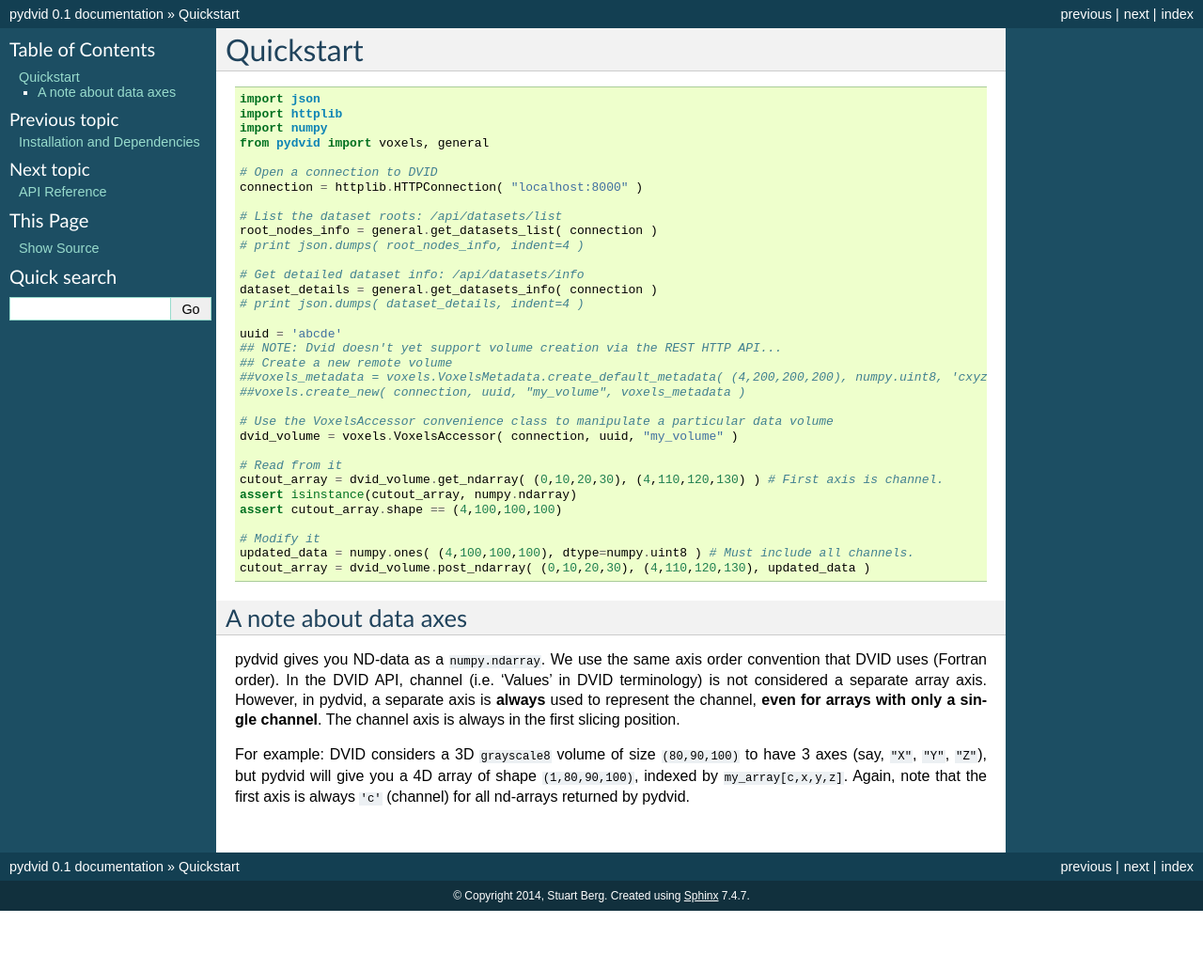
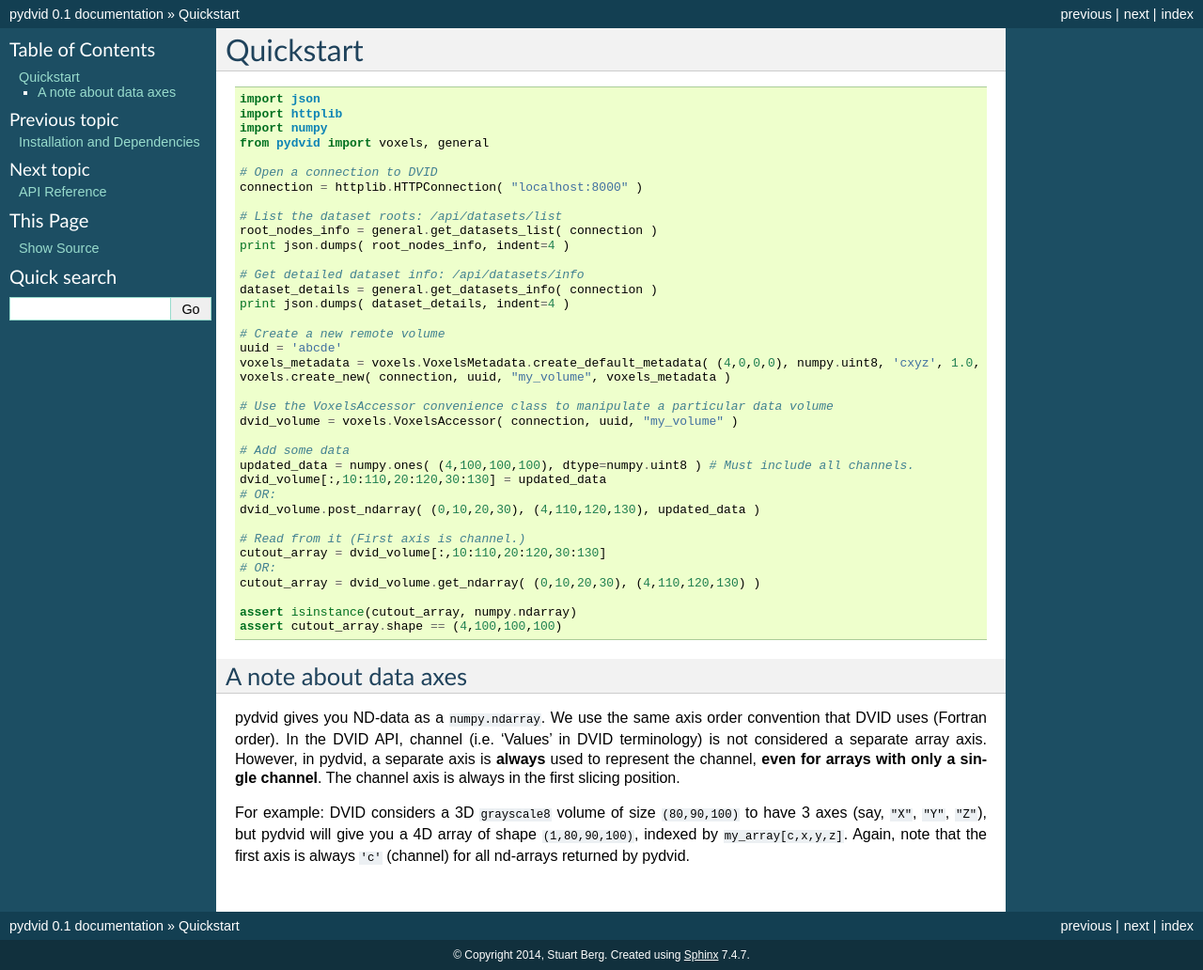
Before and after one commit to janelia-flyem/pydvid, a Sphinx documentation site: the page built from docs/source/quickstart.rst, in a window 1280 px wide. Shown: the whole page at 94% size. Built offline with Sphinx 7.4.7, drawn with Linux system fonts in a browser that asks for light colours; before the commit the page ends 969 px from its top, so only the background shows below that.

Commit message:
docs: quickstart: show slicing syntax examples

```diff
--- a/docs/source/quickstart.rst
+++ b/docs/source/quickstart.rst
@@ -14,29 +14,33 @@ Quickstart
 
     # List the dataset roots: /api/datasets/list
     root_nodes_info = general.get_datasets_list( connection )
-    # print json.dumps( root_nodes_info, indent=4 )
+    print json.dumps( root_nodes_info, indent=4 )
 
     # Get detailed dataset info: /api/datasets/info
     dataset_details = general.get_datasets_info( connection )
-    # print json.dumps( dataset_details, indent=4 )
+    print json.dumps( dataset_details, indent=4 )
 
+    # Create a new remote volume
     uuid = 'abcde'
-    ## NOTE: Dvid doesn't yet support volume creation via the REST HTTP API...
-    ## Create a new remote volume
-    ##voxels_metadata = voxels.VoxelsMetadata.create_default_metadata( (4,200,200,200), numpy.uint8, 'cxyz', 1.0, "" )
-    ##voxels.create_new( connection, uuid, "my_volume", voxels_metadata )
+    voxels_metadata = voxels.VoxelsMetadata.create_default_metadata( (4,0,0,0), numpy.uint8, 'cxyz', 1.0, "" )
+    voxels.create_new( connection, uuid, "my_volume", voxels_metadata )
 
     # Use the VoxelsAccessor convenience class to manipulate a particular data volume
     dvid_volume = voxels.VoxelsAccessor( connection, uuid, "my_volume" )
 
-    # Read from it
-    cutout_array = dvid_volume.get_ndarray( (0,10,20,30), (4,110,120,130) ) # First axis is channel.
+    # Add some data
+    updated_data = numpy.ones( (4,100,100,100), dtype=numpy.uint8 ) # Must include all channels.
+    dvid_volume[:,10:110,20:120,30:130] = updated_data
+    # OR:
+    dvid_volume.post_ndarray( (0,10,20,30), (4,110,120,130), updated_data )
+
+    # Read from it (First axis is channel.)
+    cutout_array = dvid_volume[:,10:110,20:120,30:130]
+    # OR:
+    cutout_array = dvid_volume.get_ndarray( (0,10,20,30), (4,110,120,130) )
+
     assert isinstance(cutout_array, numpy.ndarray)
     assert cutout_array.shape == (4,100,100,100)
-
-    # Modify it
-    updated_data = numpy.ones( (4,100,100,100), dtype=numpy.uint8 ) # Must include all channels.
-    cutout_array = dvid_volume.post_ndarray( (0,10,20,30), (4,110,120,130), updated_data )
 
 A note about data axes
 ----------------------
```
